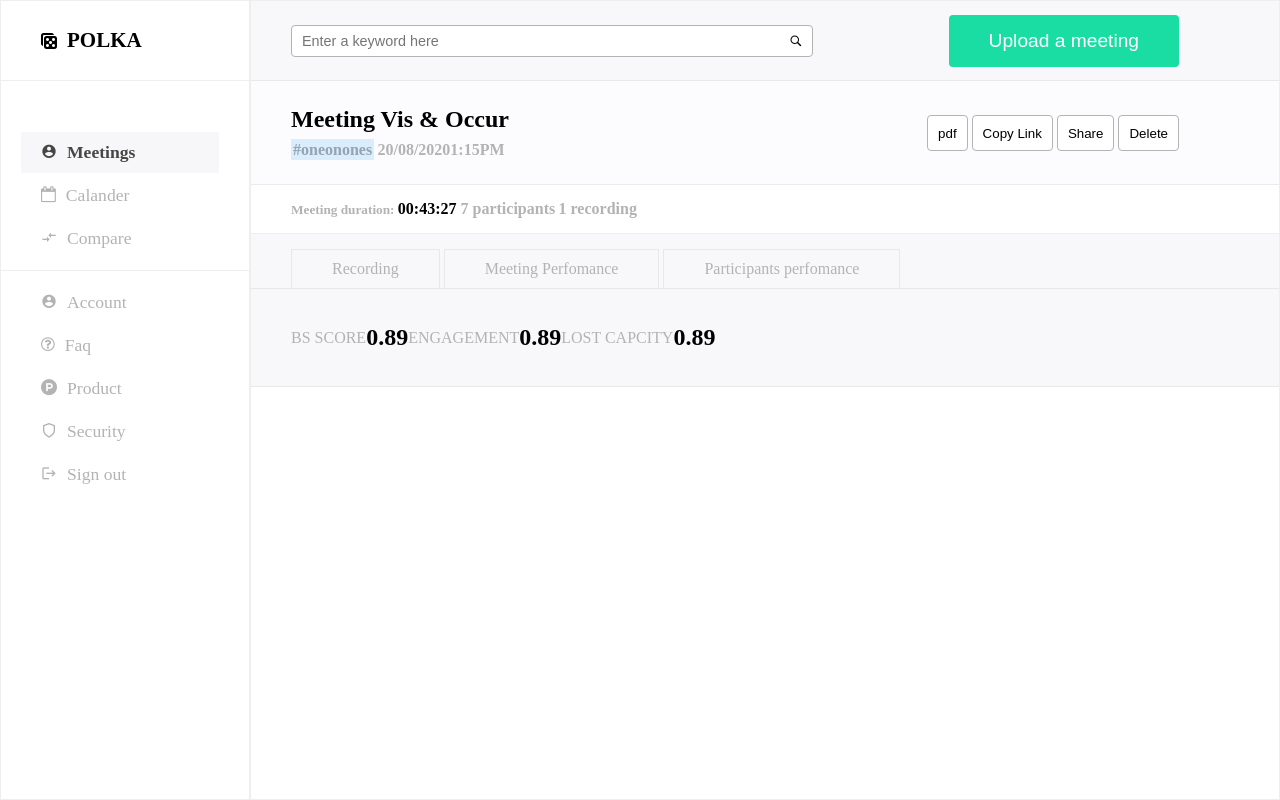
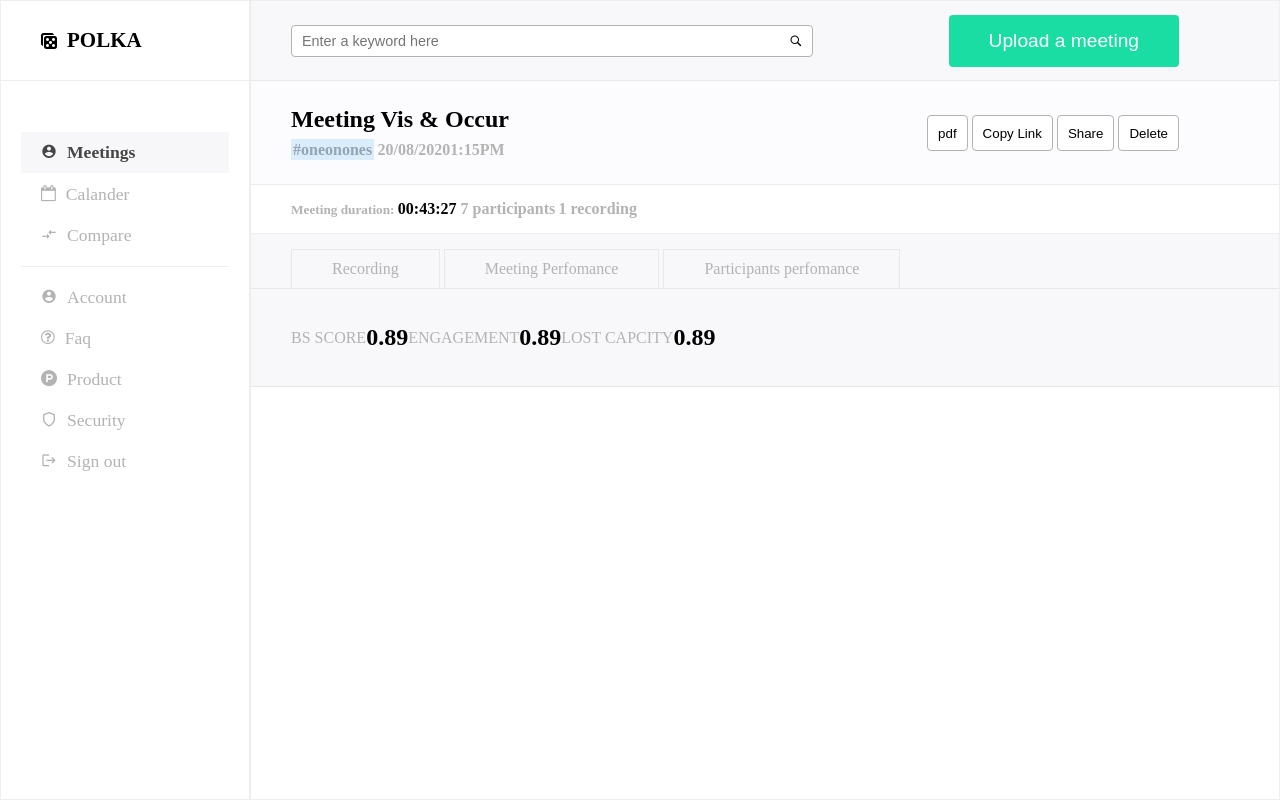
Before and after one commit to viral4603/UI-Task, a plain HTML site: page flex-task/index.html in a window 1280 px wide. Drawn offline with Linux system fonts and the light colour scheme; files whose address does not match are found by name.

Commit message:
css change

```diff
--- a/flex-task/assets/css/style.css
+++ b/flex-task/assets/css/style.css
@@ -9,6 +9,9 @@ html,body{
 }
 span{
     font-size: 1rem;
+}
+ul{
+    list-style-type: none;
 }
 .wrapper{
     overflow: hidden;
@@ -28,6 +31,7 @@ span{
 }
 .content{
     height: 100%;
+    padding: 0px 20px;
 }
 .content .first{
     margin-top: 40px;
@@ -42,20 +46,21 @@ span{
 .content a{
     display: inline-block;
     font-size: 1.1rem;
-    width: 80%;
+    width: 100%;
     text-decoration: none;
     color: #b3b3b3;
     padding: 10px 20px;
-    margin: 1px 20px;
+
     transition: 0.25s all;
 }
 .content li:hover a,.content li.active a{
+    margin: 1px 0px;
     background-color: #f7f6f9;
     color:#464645 ;
     font-weight: 600;
 }
 .content a span{
-    margin-right: 10px;
+    padding-right: 10px;
 }
 .main {
     flex-grow: 1;
```
